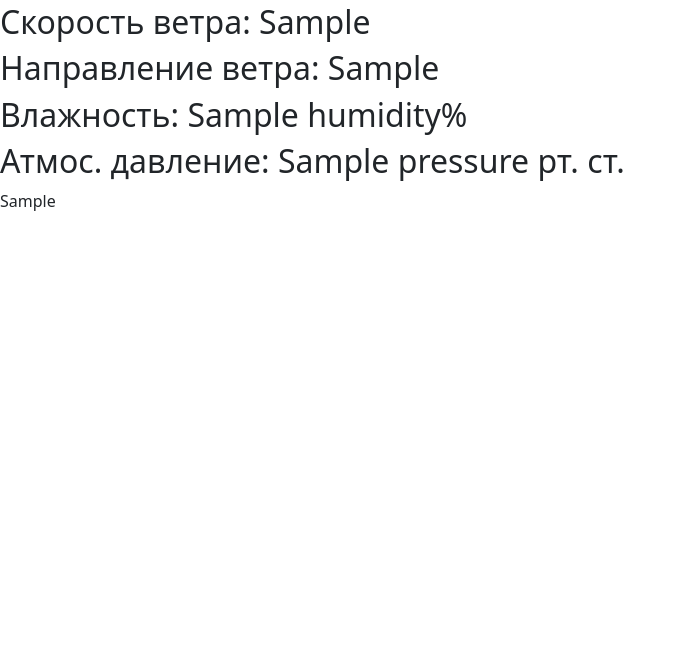
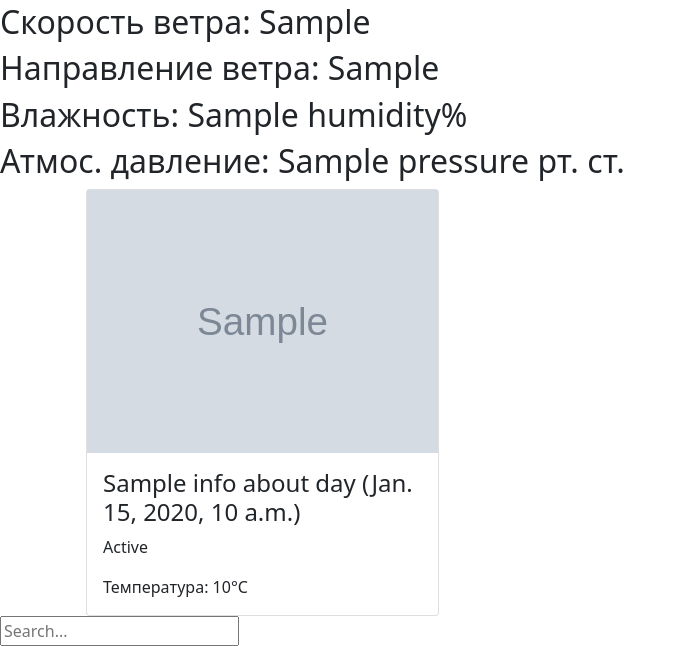
Before and after one commit to Gerrux/weather-django-owm, a Django app: template weather_forecast/templates/weather_forecast/answer.html in a window 1280 px wide. Shown: the part 229-875 px from the top of the page, without its empty margins (0-686 px from the left). Before the commit the page ends 440 px from the top, so only its background shows below. Run offline with Django 4.2, Linux system fonts and the light colour scheme; the template is opened without the code that fills it: most values are stand-ins (such as "Sample title", 1, 10 or a date in 2020); grey boxes marked "Sample" are stand-in pictures; some libraries are stand-ins or nearby versions.

Commit message:
[ADD] The project is almost ready (X2)

```diff
--- a/templates/base.html
+++ b/templates/base.html
@@ -9,4 +9,5 @@
 <body>
 {% block content %}{% endblock %}
 </body>
+<script src="https://cdn.jsdelivr.net/npm/bootstrap@5.1.3/dist/js/bootstrap.bundle.min.js" integrity="sha384-ka7Sk0Gln4gmtz2MlQnikT1wXgYsOg+OMhuP+IlRH9sENBO0LRn5q+8nbTov4+1p" crossorigin="anonymous"></script>
 </html>
--- a/weather_forecast/templates/weather_forecast/answer.html
+++ b/weather_forecast/templates/weather_forecast/answer.html
@@ -1,5 +1,11 @@
 {% extends 'base.html' %}
-{% block css_additional %}{% endblock %}
+{% load static %}
+{% block css_additional %}
+    <link href='https://stackpath.bootstrapcdn.com/bootstrap/5.0.0-alpha1/css/bootstrap.min.css' rel='stylesheet'>
+    <link href='https://cdnjs.cloudflare.com/ajax/libs/font-awesome/4.0.3/css/font-awesome.css' rel='stylesheet'>
+    <script type='text/javascript' src='https://cdn.jsdelivr.net/npm/popper.js@1.16.0/dist/umd/popper.min.js'></script>
+    <script type='text/javascript' src='https://stackpath.bootstrapcdn.com/bootstrap/5.0.0-alpha1/js/bootstrap.min.js'></script>
+{% endblock %}
 {% block title %}{{ location|title }}{% endblock %}
 {% block content %}
     <h2>Ответ приложения прогноза погоды</h2>
@@ -12,5 +18,24 @@
     <h2>Влажность: {{ weather_forecast.current_weather.humidity }}%</h2>
     <h2>Атмос. давление: {{ weather_forecast.current_weather.pressure }} рт. ст.</h2>
 
-    {{ weather_forecast }}
+    <div class="container">
+      <div class="row row-cols-3">
+          {% for day, info_about_day in weather_forecast.weather_forecast.items %}
+            <div class="col">
+                    <div class="card">
+                        <img class="img-fluid" alt="100%x280" src="{% static info_about_day.data_icon %}">
+                        <div class="card-body">
+                            <h4 class="card-title">{{ info_about_day.daily_name }} ({{ info_about_day.daily_date }})</h4>
+                            <p class="card-text">{{ info_about_day.detailed_status|capfirst }}</p>
+                            <p class="card-text">Температура: {{ info_about_day.temp }}°C</p>
+                        </div>
+                    </div>
+            </div>
+          {% endfor %}
+      </div>
+    </div>
+
+    <form action="{% url "forecast_request" %}" method="get">
+        <input type="text" placeholder="Search..." name="location">
+    </form>
 {% endblock %}
--- a/weather_forecast/views.py
+++ b/weather_forecast/views.py
@@ -13,7 +13,8 @@ def index(request):
 def get_weather_forecast_by_location(request, location):
     context = {
         'location': location,
-        'weather_forecast': wf(location)
+        'weather_forecast': wf(location),
+        'range_forecast': range(7)
     }
     return render(request, 'weather_forecast/answer.html', context=context)
 
```
Also changed, not shown: weather_forecast/wfbOWM.py (+7 -8 lines).
